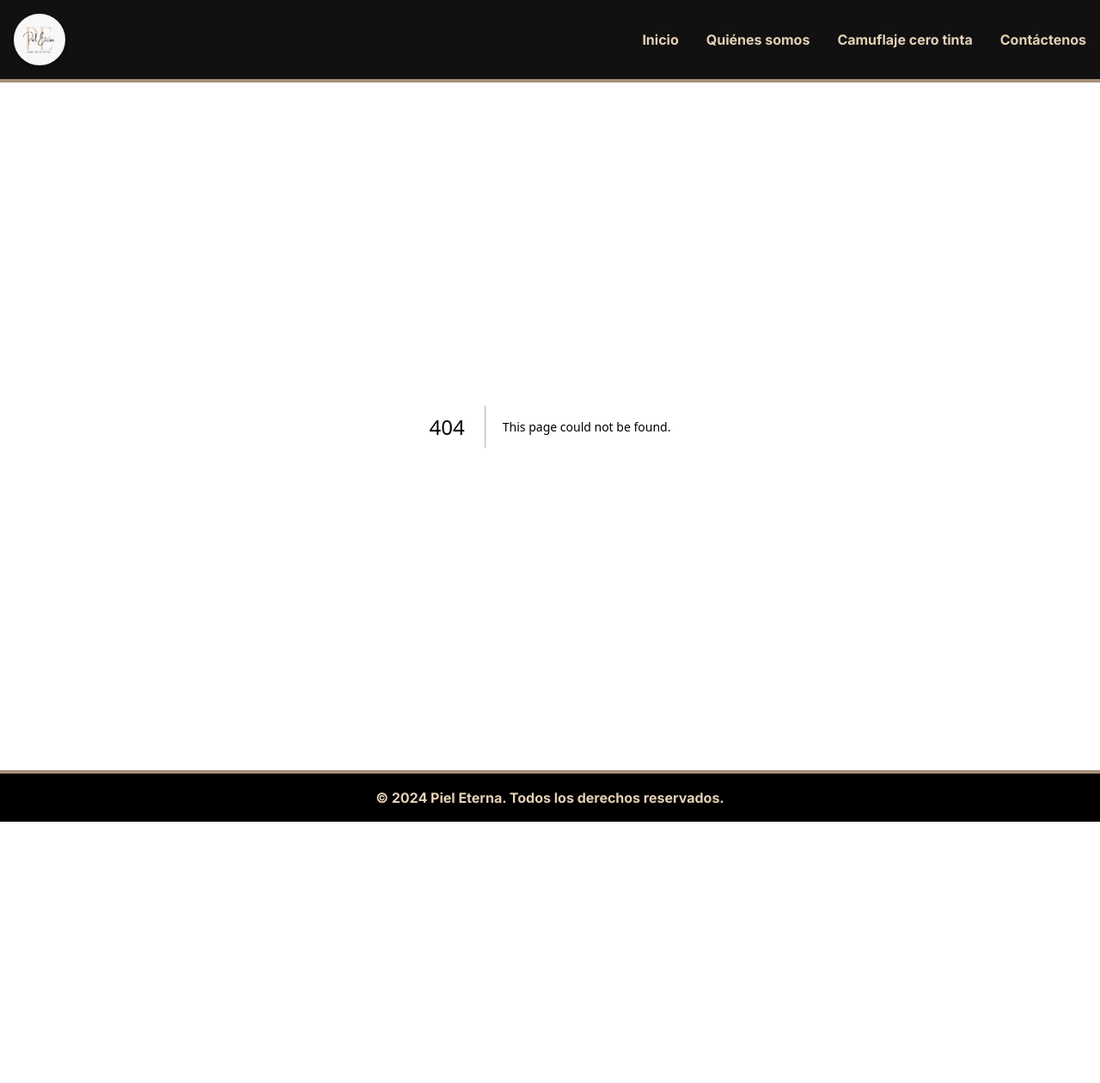
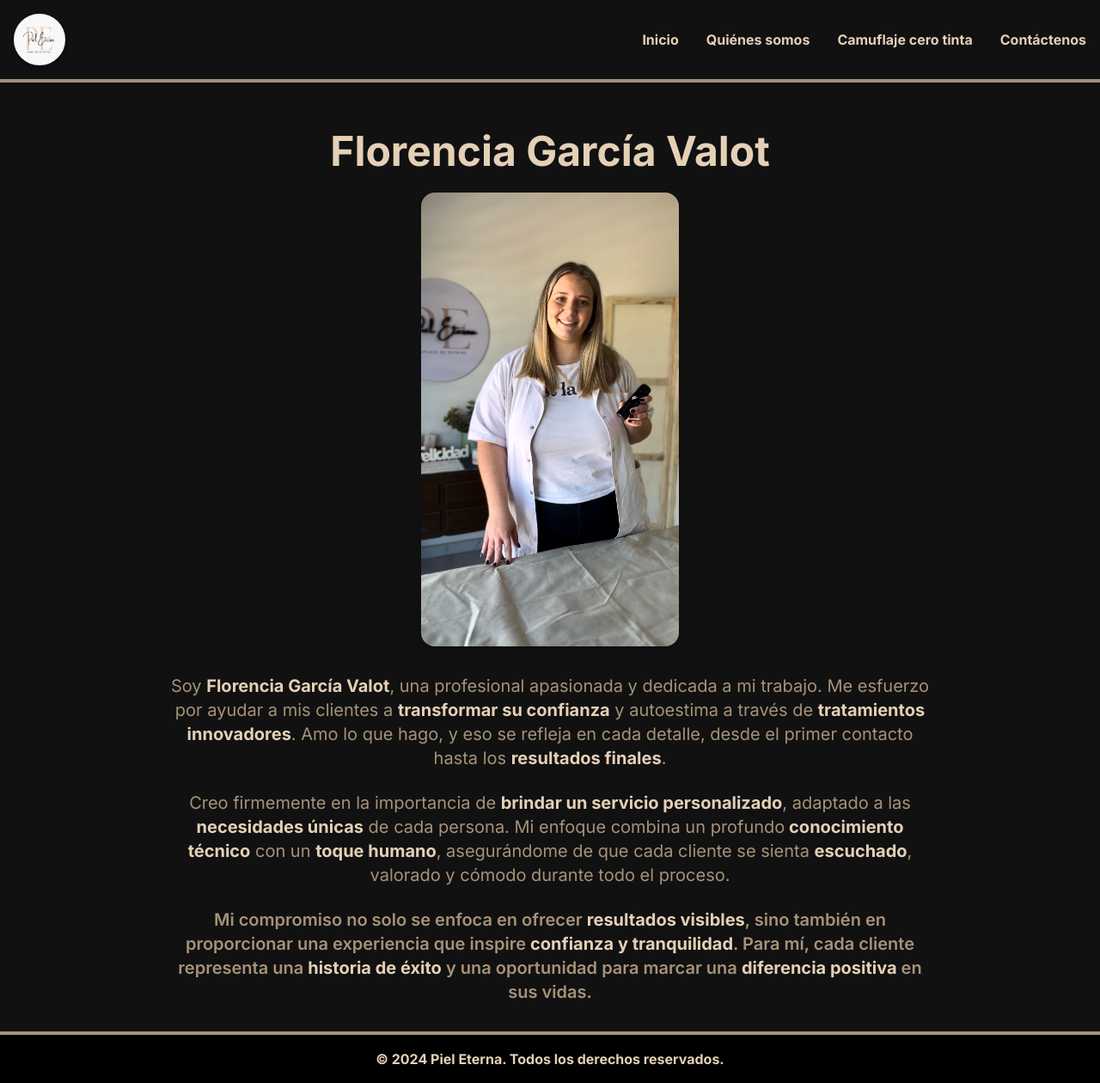
Before and after one commit to garcialautaro/pieleterna, a Next.js app: page /about-us in a window 1280 px wide. Before the commit this address had no page. Shown: the whole page at 86% size. Before the commit the page ends 956 px from the top, so only its background shows below. Built offline with nearby package versions, Linux system fonts and the light colour scheme.

Commit message:
agrego vistas de about us, contact y camuflaje cero tinta

```diff
--- /dev/null
+++ b/src/app/about-us/page.tsx
@@ -0,0 +1,47 @@
+"use client";
+import React from "react";
+import Image from "next/image";
+
+const AboutUs: React.FC = () => {
+  return (
+    <div className="bg-negro_ebano text-beige_claro min-h-screen flex flex-col items-center justify-center px-6 sm:px-12 pt-14">
+      <div className="max-w-4xl text-center">
+        {/* Título principal */}
+        <h1 className="text-4xl sm:text-5xl font-bold mb-6">
+          Florencia García Valot
+        </h1>
+        {/* Imagen de Florencia */}
+        <div className="mb-8 flex justify-center">
+          <Image
+            src="/about-us/florencia_garcia_valot.jpg"
+            alt="Florencia García Valot"
+            width={300}
+            height={300}
+            className="rounded-2xl shadow-lg object-cover"
+          />
+        </div>
+        {/* Descripción */}
+        <p className="text-lg sm:text-xl mb-6 text-beige_oscuro">
+          Soy <span className="font-bold text-beige_claro">Florencia García Valot</span>, una profesional apasionada y dedicada a mi trabajo.
+          Me esfuerzo por ayudar a mis clientes a <span className="font-bold text-beige_claro">transformar su confianza</span> y autoestima
+          a través de <span className="font-bold text-beige_claro">tratamientos innovadores</span>. Amo lo que hago, y eso se refleja en cada
+          detalle, desde el primer contacto hasta los <span className="font-bold text-beige_claro">resultados finales</span>.
+        </p>
+        <p className="text-lg sm:text-xl mb-6 text-beige_oscuro">
+          Creo firmemente en la importancia de <span className="font-bold text-beige_claro">brindar un servicio personalizado</span>,
+          adaptado a las <span className="font-bold text-beige_claro">necesidades únicas</span> de cada persona. Mi enfoque combina un profundo
+          <span className="font-bold text-beige_claro"> conocimiento técnico</span> con un <span className="font-bold text-beige_claro">toque humano</span>,
+          asegurándome de que cada cliente se sienta <span className="font-bold text-beige_claro">escuchado</span>, valorado y cómodo durante todo el proceso.
+        </p>
+        <p className="text-lg sm:text-xl mb-8 font-semibold text-beige_oscuro">
+          Mi compromiso no solo se enfoca en ofrecer <span className="font-bold text-beige_claro">resultados visibles</span>, sino también en
+          proporcionar una experiencia que inspire <span className="font-bold text-beige_claro">confianza y tranquilidad</span>.
+          Para mí, cada cliente representa una <span className="font-bold text-beige_claro">historia de éxito</span> y una oportunidad para
+          marcar una <span className="font-bold text-beige_claro">diferencia positiva</span> en sus vidas.
+        </p>
+      </div>
+    </div>
+  );
+};
+
+export default AboutUs;
--- /dev/null
+++ b/src/app/camuflaje-cero-tinta/page.tsx
@@ -0,0 +1,86 @@
+"use client";
+import React from "react";
+import Image from "next/image";
+
+interface ImageData {
+  src: string;
+  alt: string;
+}
+
+const CamuflajeCeroTinta: React.FC = () => {
+  // Lista de imágenes proporcionadas
+  const images: ImageData[] = [
+    { src: "/home/img_home_2.png", alt: "Imagen 2" },
+    { src: "/home/img_home_1.png", alt: "Imagen 1" },
+    { src: "/home/img_home_3.png", alt: "Imagen 3" },
+  ];
+
+  return (
+    <div className="bg-negro_ebano text-beige_claro px-6 py-12 sm:px-12">
+      <div className="max-w-5xl mx-auto">
+        {/* Título principal */}
+        <h1 className="text-4xl sm:text-5xl font-bold mb-8 text-center">
+          Camuflaje de Estrías Cero Tinta
+        </h1>
+        {/* Descripción inicial */}
+        <p className="text-lg sm:text-xl mb-6 text-center text-beige_oscuro">
+          Transforma tus estrías sin necesidad de tintas con nuestro tratamiento exclusivo:{" "}
+          <span className="font-semibold">Camuflaje de Estrías Cero Tinta</span>.
+        </p>
+        <p className="text-lg sm:text-xl mb-12 text-center text-beige_oscuro">
+          Este innovador procedimiento reestructura y regenera la piel, logrando{" "}
+          <span className="font-semibold text-beige_claro">resultados permanentes del 70 al 90%</span>, obteniendo
+          resultados notorios desde la primera sesión. 🤲
+        </p>
+
+        {/* Galería de imágenes */}
+        <div className="grid grid-cols-1 sm:grid-cols-3 gap-8 mb-12">
+          {images.map((image, index) => (
+            <div key={index} className="relative min-h-96">
+              <Image
+                src={image.src}
+                alt={image.alt}
+                fill
+                objectFit="cover"
+                className="rounded-lg shadow-md"
+              />
+            </div>
+          ))}
+        </div>
+
+        {/* Sección de texto explicativo */}
+        <div className="space-y-8">
+          <div>
+            <h2 className="text-3xl font-semibold mb-4">Cómo funciona:</h2>
+            <p className="text-lg sm:text-xl text-beige_oscuro">
+              Estimulamos elastina y colágeno para suavizar la textura de las estrías y activamos la
+              melanina para devolverles su color natural, unificando el tono de la piel sin recurrir
+              a tintas.
+            </p>
+          </div>
+
+          <div>
+            <h2 className="text-3xl font-semibold mb-4">Beneficios:</h2>
+            <ul className="list-disc list-inside space-y-2 text-lg sm:text-xl text-beige_oscuro">
+              <li>✨ Cambios permanentes sin necesidad de retoques.</li>
+              <li>✨ Piel más sana y renovada.</li>
+              <li>✨ Menos profundidad al tacto.</li>
+              <li>✨ Color más uniforme.</li>
+              <li>✨ ¡Confianza y seguridad renovadas! 🤗</li>
+            </ul>
+          </div>
+
+          <div>
+            <h2 className="text-3xl font-semibold mb-4">Número de sesiones:</h2>
+            <p className="text-lg sm:text-xl text-beige_oscuro">
+              Entre 4 y 5 sesiones, cada 30/45 días para estrías blancas y cada 60 días para
+              estrías rojas.
+            </p>
+          </div>
+        </div>
+      </div>
+    </div>
+  );
+};
+
+export default CamuflajeCeroTinta;
--- a/src/app/components/Navbar.tsx
+++ b/src/app/components/Navbar.tsx
@@ -9,11 +9,11 @@ import logo from '/public/logo_no_bg.png'; // Importamos el logo desde la carpet
 const menuItems = [
   { label: 'Inicio', href: '/' },
   // { label: 'Quiénes somos', href: '/quienes-somos' },
-  { label: 'Quiénes somos', href: '/' },
+  { label: 'Quiénes somos', href: '/about-us' },
   // { label: 'Camuflaje cero tinta', href: '/camuflaje-cero-tinta' },
-  { label: 'Camuflaje cero tinta', href: '/' },
+  { label: 'Camuflaje cero tinta', href: "/camuflaje-cero-tinta" },
   // { label: 'Contáctenos', href: '/contacto' },
-  { label: 'Contáctenos', href: '/' },
+  { label: 'Contáctenos', href: '/contact' },
 ];
 
 // Componente Navbar
--- /dev/null
+++ b/src/app/contact/page.tsx
@@ -0,0 +1,44 @@
+"use client";
+import React from "react";
+import { FaWhatsapp } from 'react-icons/fa';
+
+interface ImageData {
+  src: string;
+  alt: string;
+}
+
+const Contact: React.FC = () => {
+  // Lista de imágenes proporcionadas
+  const images: ImageData[] = [
+    { src: "/home/img_home_2.png", alt: "Imagen 2" },
+    { src: "/home/img_home_1.png", alt: "Imagen 1" },
+    { src: "/home/img_home_3.png", alt: "Imagen 3" },
+  ];
+
+  return (
+    <div className="bg-negro_ebano text-beige_claro min-h-screen flex flex-col items-center justify-center px-6 sm:px-12">
+      <div className="max-w-3xl text-center">
+        <h1 className="text-4xl sm:text-5xl font-bold mb-6">¡No esperes más!</h1>
+        <p className="text-lg sm:text-xl mb-6 text-beige_oscuro">
+          Transforma tu piel y recobra tu confianza con nuestro innovador tratamiento de camuflaje de estrías.
+          Resultados notorios desde la primera sesión, cambios permanentes, y una piel más uniforme.
+        </p>
+        <p className="text-lg sm:text-xl mb-8 font-semibold ">
+          Agenda tu cita hoy mismo y comienza el cambio que mereces.
+          ¡Estamos aquí para ayudarte a lograr una piel renovada y hermosa!
+        </p>
+        <a
+          href={`https://wa.me/+5492634590544`} // Número de WhatsApp
+          target="_blank"
+          rel="noopener noreferrer"
+          className="flex items-center justify-center bg-beige_claro text-negro_ebano px-6 py-3 rounded-full text-lg shadow-md hover:bg-beige_oscuro transition duration-300"
+        >
+          <FaWhatsapp size={24} className="mr-2" />
+          Agendar una cita
+        </a>
+      </div>
+    </div>
+  );
+};
+
+export default Contact;
--- a/src/app/pages/Home.tsx
+++ b/src/app/pages/Home.tsx
@@ -159,8 +159,8 @@ const Home: React.FC = () => {
           />
         </div>
         <div className="flex-1 sm:w-1/2 text-center mb-6 sm:mb-0">
-          <h1 className="text-5xl font-semibold text-beige_claro mb-6 mt-4 sm:mt-0">Florencia García</h1>
-          <h2 className="text-3xl font-semibold text-beige_claro mb-4">Camuflaje de estrías cero tinta</h2>
+          <h1 className="text-4xl font-semibold text-beige_claro mb-6 mt-4 sm:mt-0">Florencia García Valot</h1>
+          <h2 className="text-2xl font-semibold text-beige_claro mb-4">Camuflaje de estrías cero tinta</h2>
           <p className="text-xl text-beige_oscuro mb-6">
             Transforma tus estrías sin necesidad de tintas con nuestro tratamiento exclusivo. Este innovador procedimiento reestructura y regenera la piel, logrando resultados permanentes del 70 al 90%, ¡notorios desde la primera sesión!
           </p>
```
Also changed, not shown: public/about-us/florencia_garcia_valot.jpg (added).
